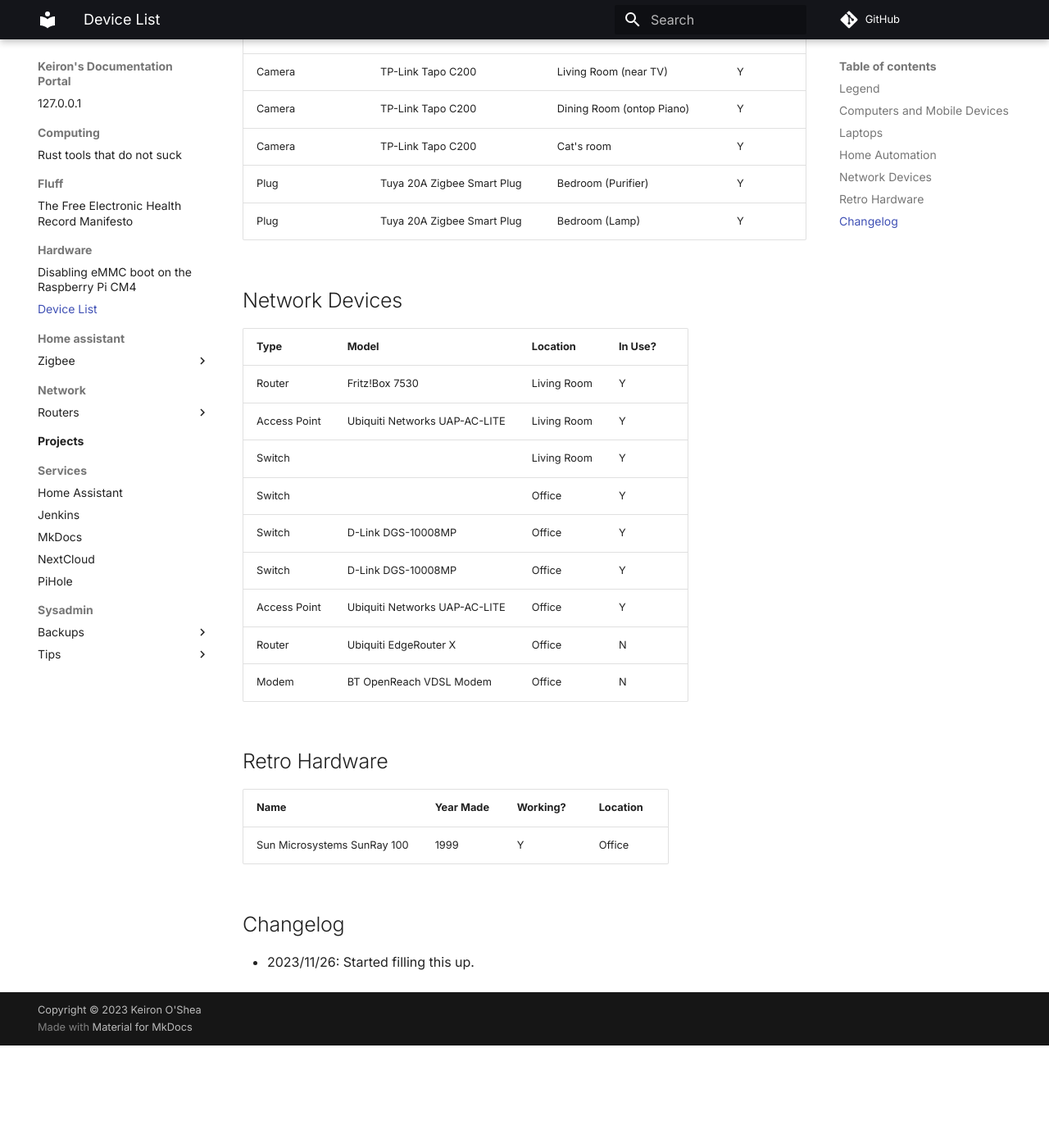
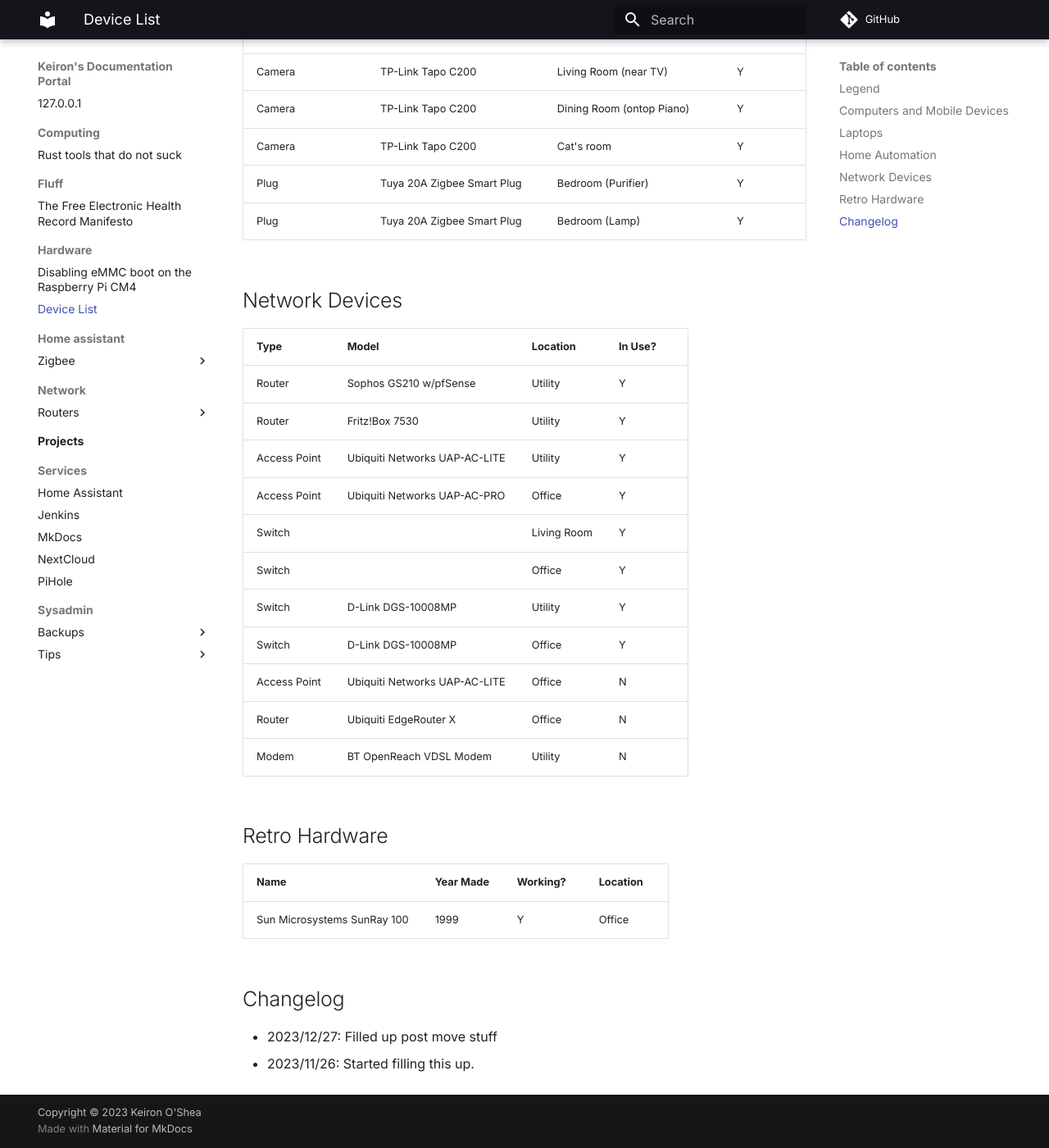
Before and after one commit to KeironO/docs, an MkDocs documentation site: the page built from docs/hardware/list.md, in a window 1280 px wide and 1400 px high, scrolled down 2294 px. Shown: the whole window at 82% size. Built offline with MkDocs 1.6.1 and Material for MkDocs 9.7.7, drawn with Linux system fonts in a browser that asks for light colours; comment, search, counter and statistics services are not loaded; before the commit the page ends 3569 px from its top, so only the background shows below that; some of the changed text lies outside the part shown.

Commit message:
Update list.md

```diff
--- a/docs/hardware/list.md
+++ b/docs/hardware/list.md
@@ -53,15 +53,17 @@ Here you will find a breakdown of my computing devices. There's probably gaps he
 
 |Type|Model|Location|In Use?|
 |--|--|--|--|
-|Router|Fritz!Box 7530|Living Room|Y|
-|Access Point|Ubiquiti Networks UAP-AC-LITE|Living Room|Y|
+|Router|Sophos GS210 w/pfSense|Utility|Y|
+|Router|Fritz!Box 7530|Utility|Y|
+|Access Point|Ubiquiti Networks UAP-AC-LITE|Utility|Y|
+|Access Point|Ubiquiti Networks UAP-AC-PRO|Office|Y|
 |Switch||Living Room|Y|
 |Switch||Office|Y|
+|Switch|D-Link DGS-10008MP|Utility|Y|
 |Switch|D-Link DGS-10008MP|Office|Y|
-|Switch|D-Link DGS-10008MP|Office|Y|
-|Access Point|Ubiquiti Networks UAP-AC-LITE|Office|Y|
+|Access Point|Ubiquiti Networks UAP-AC-LITE|Office|N|
 |Router|Ubiquiti EdgeRouter X|Office|N|
-|Modem|BT OpenReach VDSL Modem|Office|N
+|Modem|BT OpenReach VDSL Modem|Utility|N|
 
 
 ## Retro Hardware
@@ -72,4 +74,5 @@ Sun Microsystems SunRay 100|1999|Y|Office|
 
 ## Changelog
 
+- 2023/12/27: Filled up post move stuff
 - 2023/11/26: Started filling this up.
```
Also changed, not shown: other parts of docs/hardware/list.md (+2 -2 lines).
